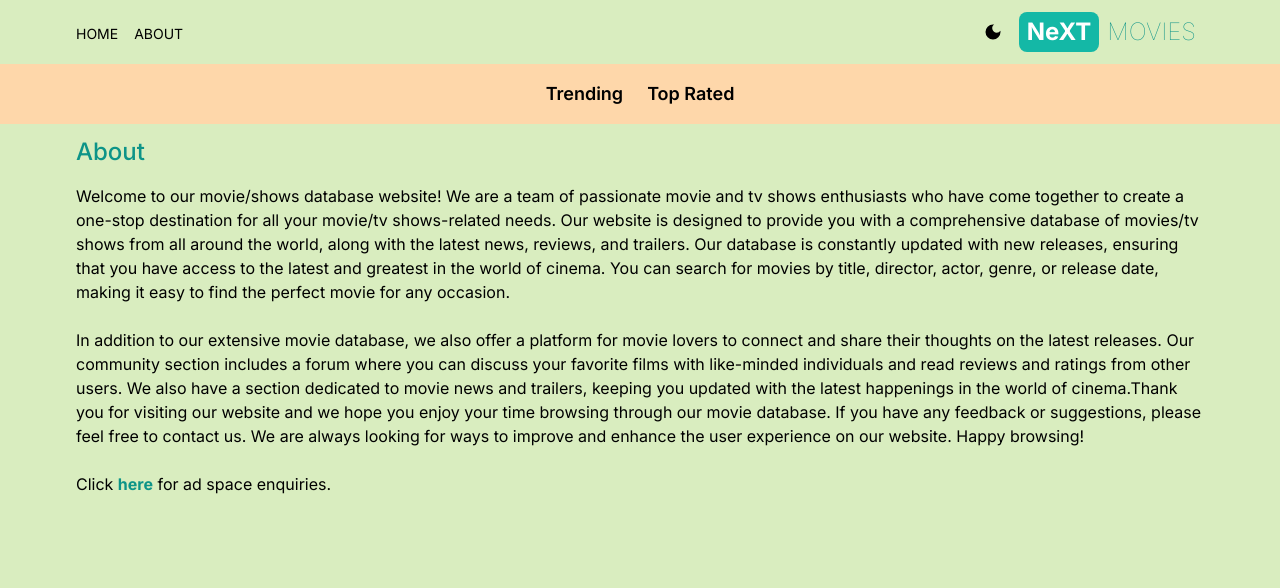
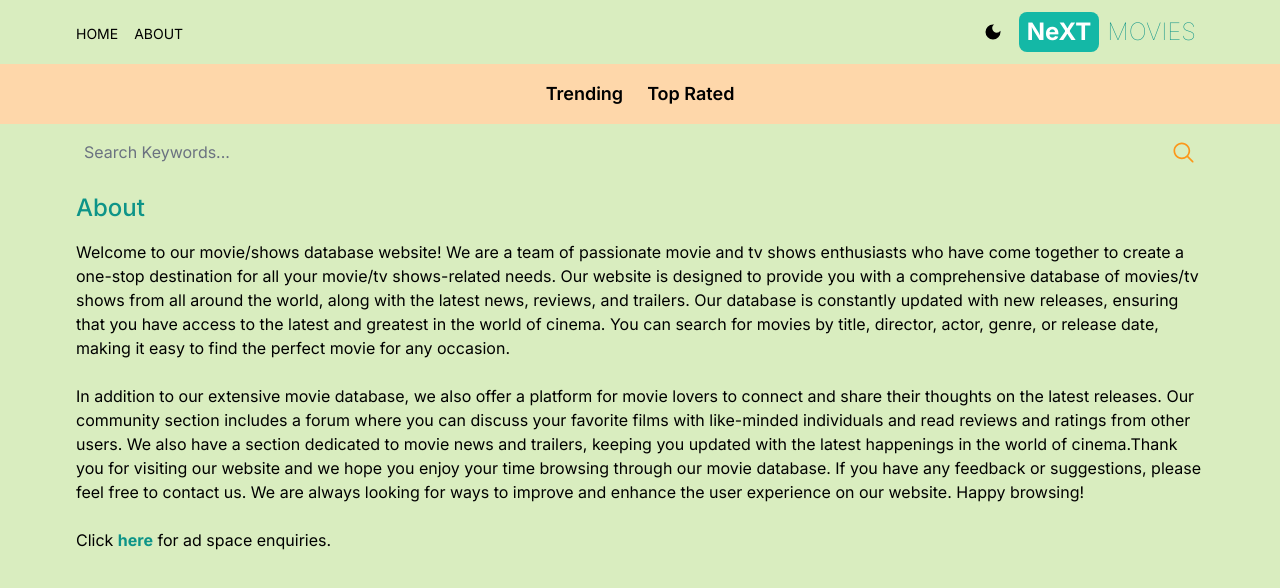
Before and after one commit to Lesedi-M/Movies-webapp, a Next.js app: page /about in a window 1280 px wide. Shown: the top 588 px of the page. Built offline with nearby package versions, Linux system fonts and the light colour scheme.

Commit message:
added search functionality

```diff
--- a/src/app/layout.js
+++ b/src/app/layout.js
@@ -2,6 +2,7 @@ import { Inter } from "next/font/google";
 import "./globals.css";
 import Header from "@/components/Header";
 import Providers from "./Providers";
+import SearchBox from "@/components/SearchBox";
 
 import NavBar from "@/components/NavBar";
 
@@ -19,6 +20,7 @@ export default function RootLayout({ children }) {
         <Providers  >
           <Header/>
           <NavBar/>
+          <SearchBox/>
           {children}
         </Providers>
         </body>
--- /dev/null
+++ b/src/app/search/[searchTerm]/page.jsx
@@ -0,0 +1,18 @@
+import Results from '@/components/Results';
+
+export default async function SearchPage({ params }) {
+  const seachTerm = params.searchTerm;
+  const res = await fetch(
+    `https://api.themoviedb.org/3/search/movie?api_key=${process.env.API_KEY}&query=${seachTerm}&language=en-US&page=1&include_adult=false`
+  );
+  const data = await res.json();
+  const results = data.results;
+  return (
+    <div>
+      {results &&
+        results.length ===
+        <h1 className='text-center pt-6'>No results found</h1>}
+      {results && <Results results={results} />}
+    </div>
+  );
+}
--- /dev/null
+++ b/src/components/SearchBox.jsx
@@ -0,0 +1,28 @@
+'use client'
+import React from 'react'
+import { useState } from 'react';
+import { useRouter } from 'next/navigation';
+
+export default function SearchBox() {
+    const [search, setSearch] = useState('');
+    const router = useRouter();
+    const handleSubmit = (e) =>{
+        e.preventDefault();
+        router.push(`/search/${search}`);
+    };
+
+  return (
+    <form className='flex justify-between px-5 max-w-6xl mx-auto' onSubmit={handleSubmit}>
+        <input
+            type='text'
+            placeholder='Search Keywords...'
+            className='w-full h-14 rounded-md placeholder-gray-500 outline-none bg-transparent flex-1'
+            value={search}
+            onChange={(e) =>setSearch(e.target.value)}
+        />
+        <button className='text-amber-600 ' disabled={!search}><svg xmlns="http://www.w3.org/2000/svg" x="0px" y="0px" width="25" height="25" viewBox="0,0,256,256">
+<g fill="#fc9719" fill-rule="nonzero" stroke="none" stroke-width="1" stroke-linecap="butt" stroke-linejoin="miter" stroke-miterlimit="10" stroke-dasharray="" stroke-dashoffset="0" font-family="none" font-weight="none" font-size="none" text-anchor="none" ><g transform="scale(8.53333,8.53333)"><path d="M13,3c-5.511,0 -10,4.489 -10,10c0,5.511 4.489,10 10,10c2.39651,0 4.59738,-0.85101 6.32227,-2.26367l5.9707,5.9707c0.25082,0.26124 0.62327,0.36648 0.97371,0.27512c0.35044,-0.09136 0.62411,-0.36503 0.71547,-0.71547c0.09136,-0.35044 -0.01388,-0.72289 -0.27512,-0.97371l-5.9707,-5.9707c1.41266,-1.72488 2.26367,-3.92576 2.26367,-6.32227c0,-5.511 -4.489,-10 -10,-10zM13,5c4.43012,0 8,3.56988 8,8c0,4.43012 -3.56988,8 -8,8c-4.43012,0 -8,-3.56988 -8,-8c0,-4.43012 3.56988,-8 8,-8z"></path></g></g>
+</svg></button>
+    </form>
+  )
+}
```
Also changed, not shown: src/components/Card.jsx (+2 -2 lines).
